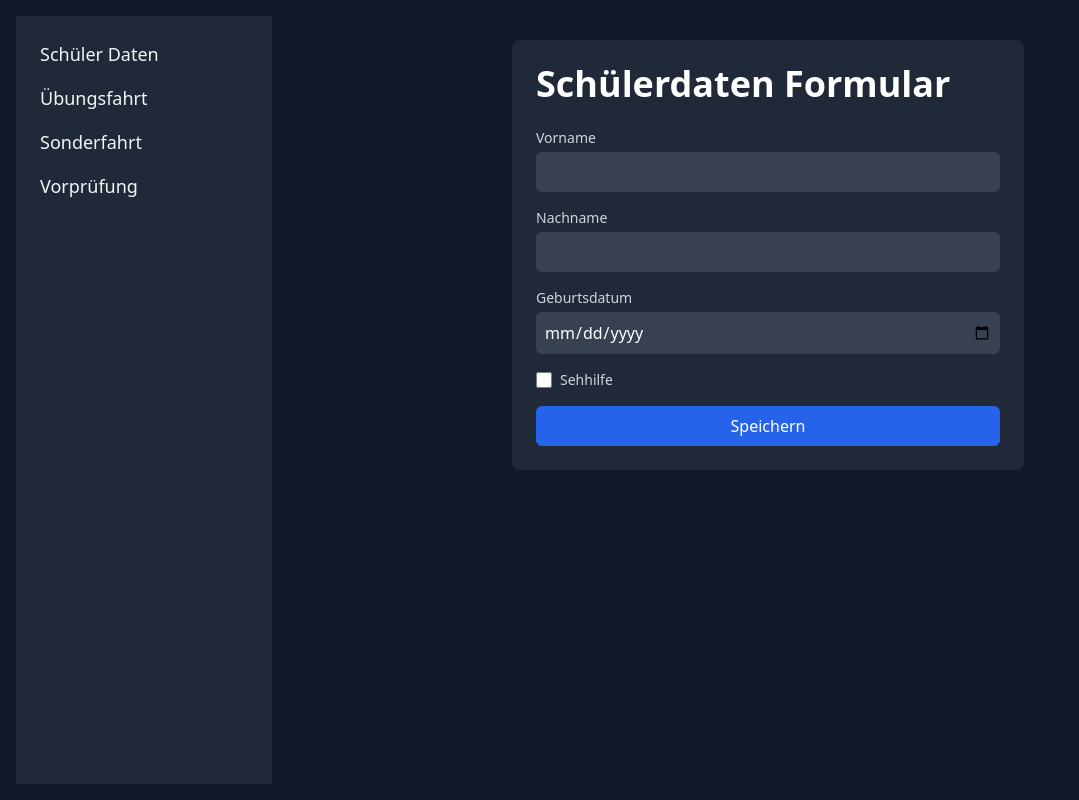
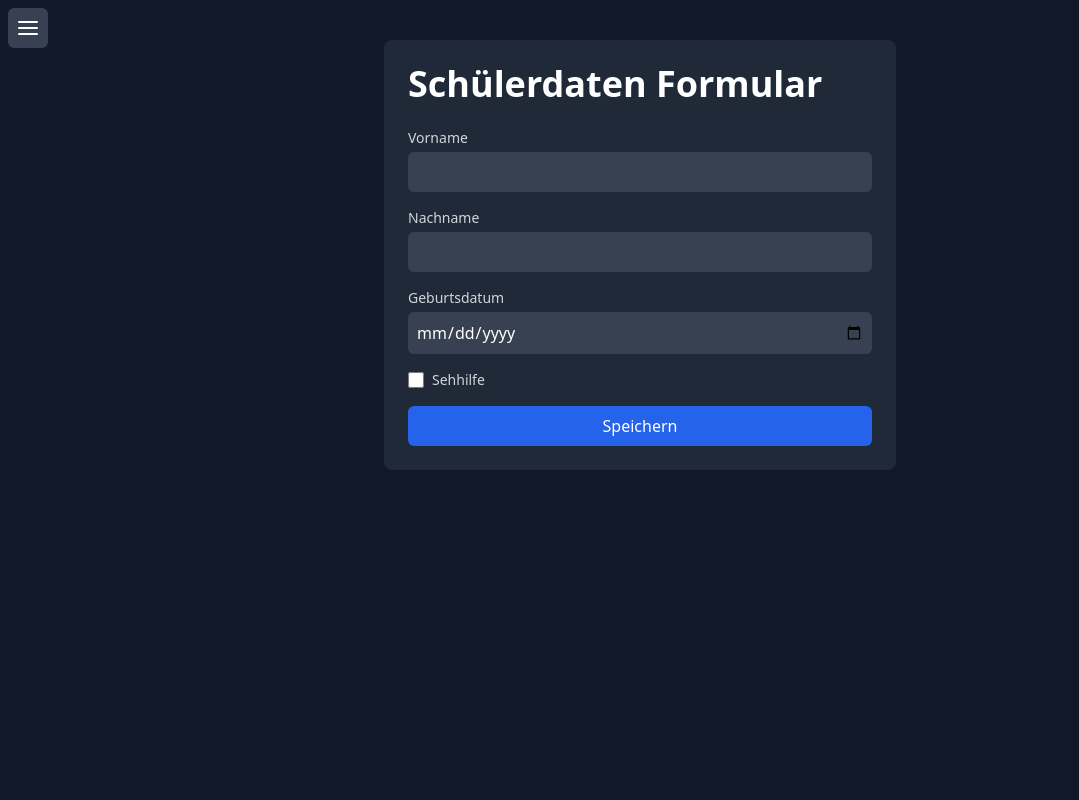
Before and after one commit to seen22/fahrlehre-nextapp, a Next.js app: page / in a window 1280 px wide. Shown: the whole page, without its empty margins (0-1079 px from the left). Built offline with nearby package versions, Linux system fonts and the light colour scheme.

Commit message:
Sidebar Menu eingefügt

```diff
--- /dev/null
+++ b/app/Sidebarmenu/page.tsx
@@ -0,0 +1,50 @@
+'use client'; // Direktive für die Verwendung von React-Hooks
+
+import { useState } from 'react';
+import { FiMenu, FiX } from 'react-icons/fi'; // FiX für das Schließen-Symbol
+import Link from 'next/link';
+
+export default function Sidebarmenu() {
+  const [isOpen, setIsOpen] = useState(false); // Startet geschlossen
+
+  const toggleMenu = () => {
+    setIsOpen(!isOpen); // Umschalten zwischen geöffnet und geschlossen
+  };
+
+  return (
+    <div className="relative">
+      {/* Das Burger-Icon ist immer sichtbar */}
+      <button onClick={toggleMenu} className="p-2 bg-gray-700 text-white rounded-md fixed top-2 left-2 z-50">
+        {isOpen ? <FiX className="text-2xl" /> : <FiMenu className="text-2xl" />}
+      </button>
+
+      {/* Menü anzeigen, wenn isOpen true ist */}
+      {isOpen && (
+        <nav className="fixed top-12 left-0 w-64 h-full bg-gray-800 p-6 z-40"> {/* top-12 sorgt für mehr Platz nach oben */}
+          <ul className="space-y-4">
+            <li>
+              <Link href="/schuelerDaten" className="block text-lg font-medium hover:text-blue-400 transition" onClick={toggleMenu}>
+                Schüler Formular
+              </Link>
+            </li>
+            <li>
+              <Link href="/uebungsfahrt" className="block text-lg font-medium hover:text-blue-400 transition" onClick={toggleMenu}>
+              Übungsfahrt
+              </Link>
+            </li>
+            <li>
+              <Link href="/vorpruefung" className="block text-lg font-medium hover:text-blue-400 transition" onClick={toggleMenu}>
+              Vorprüfung
+              </Link>
+            </li>
+            <li>
+              <Link href="/DashboardPage" className="block text-lg font-medium hover:text-blue-400 transition" onClick={toggleMenu}>
+                Dashboard
+              </Link>
+            </li>
+          </ul>
+        </nav>
+      )}
+    </div>
+  );
+}
--- a/app/layout.tsx
+++ b/app/layout.tsx
@@ -2,6 +2,7 @@ import './globals.css'
 import type { Metadata } from 'next'
 import { Inter } from 'next/font/google'
 import Link from 'next/link';
+import Sidebarmenu from './Sidebarmenu/page';
 
 const inter = Inter({ subsets: ['latin'] })
 
@@ -18,14 +19,8 @@ export default function RootLayout({
   return (
     <html lang="en">
       <body className="flex min-h-screen bg-gray-900 text-gray-100">
-        <aside className="w-64 bg-gray-800 p-6">
-          <nav className="space-y-4">
-            <Link href='schuelerDaten'className="block text-lg font-medium hover:text-blue-400 transition"> Schüler Daten </Link>
-            <Link href='uebungsfahrt'className="block text-lg font-medium hover:text-blue-400 transition" >Übungsfahrt </Link>
-            <Link href='sonderfahrt' className="block text-lg font-medium hover:text-blue-400 transition"> Sonderfahrt</Link>
-            <Link href='vorpruefung' className="block text-lg font-medium hover:text-blue-400 transition"> Vorprüfung</Link>
-          </nav>
-        </aside>
+
+            <Sidebarmenu></Sidebarmenu>
         <main className="flex-1 p-6">
           {children}
         </main>
--- a/package.json
+++ b/package.json
@@ -23,6 +23,7 @@
     "react": "18.3.1",
     "react-dom": "18.3.1",
     "react-hook-form": "^7.53.0",
+    "react-icons": "^5.3.0",
     "tailwindcss": "3.4.9",
     "typescript": "5.5.4",
     "uuid": "^10.0.0"
```
Also changed, not shown: 1 other file (tests, documents, lock files or other folders).
